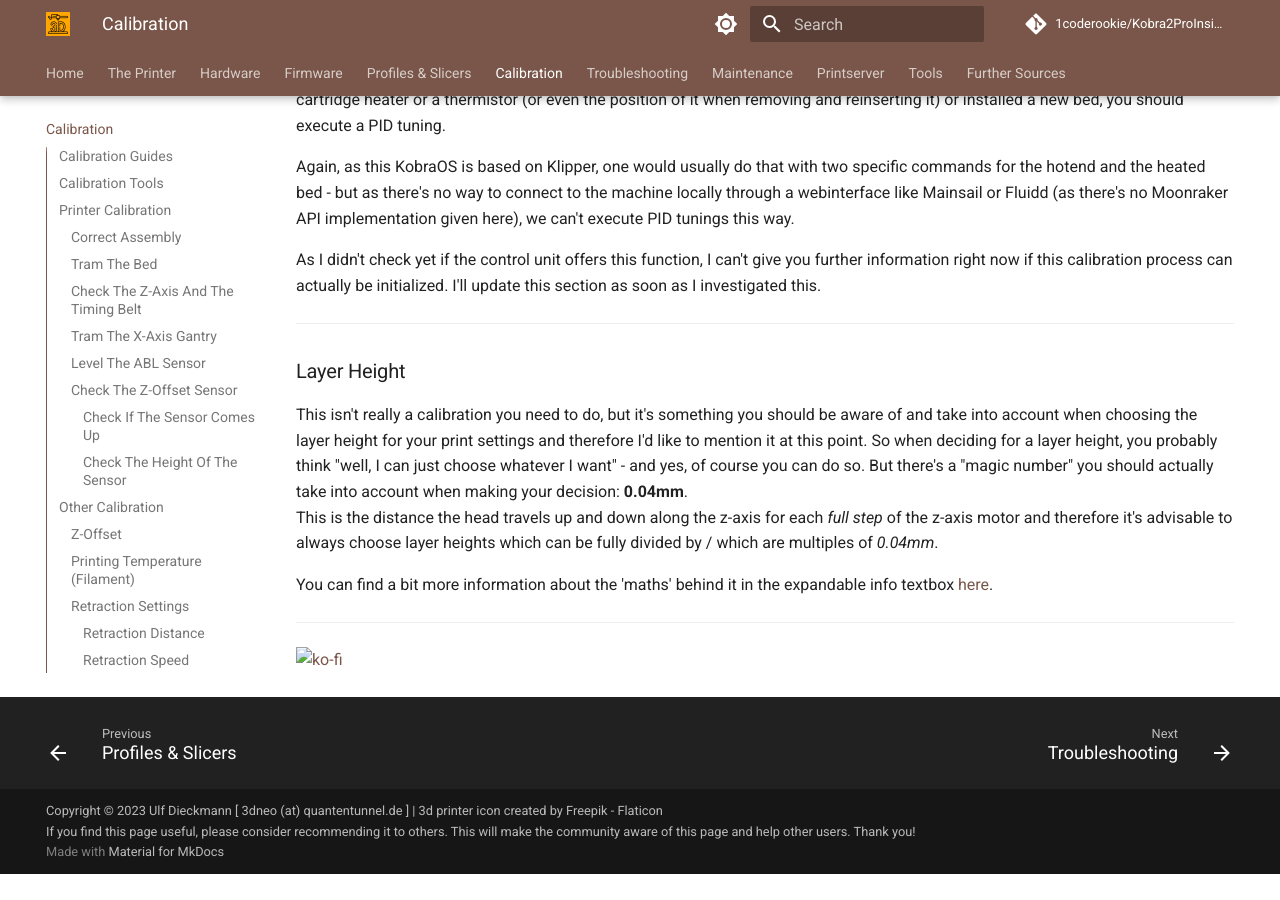
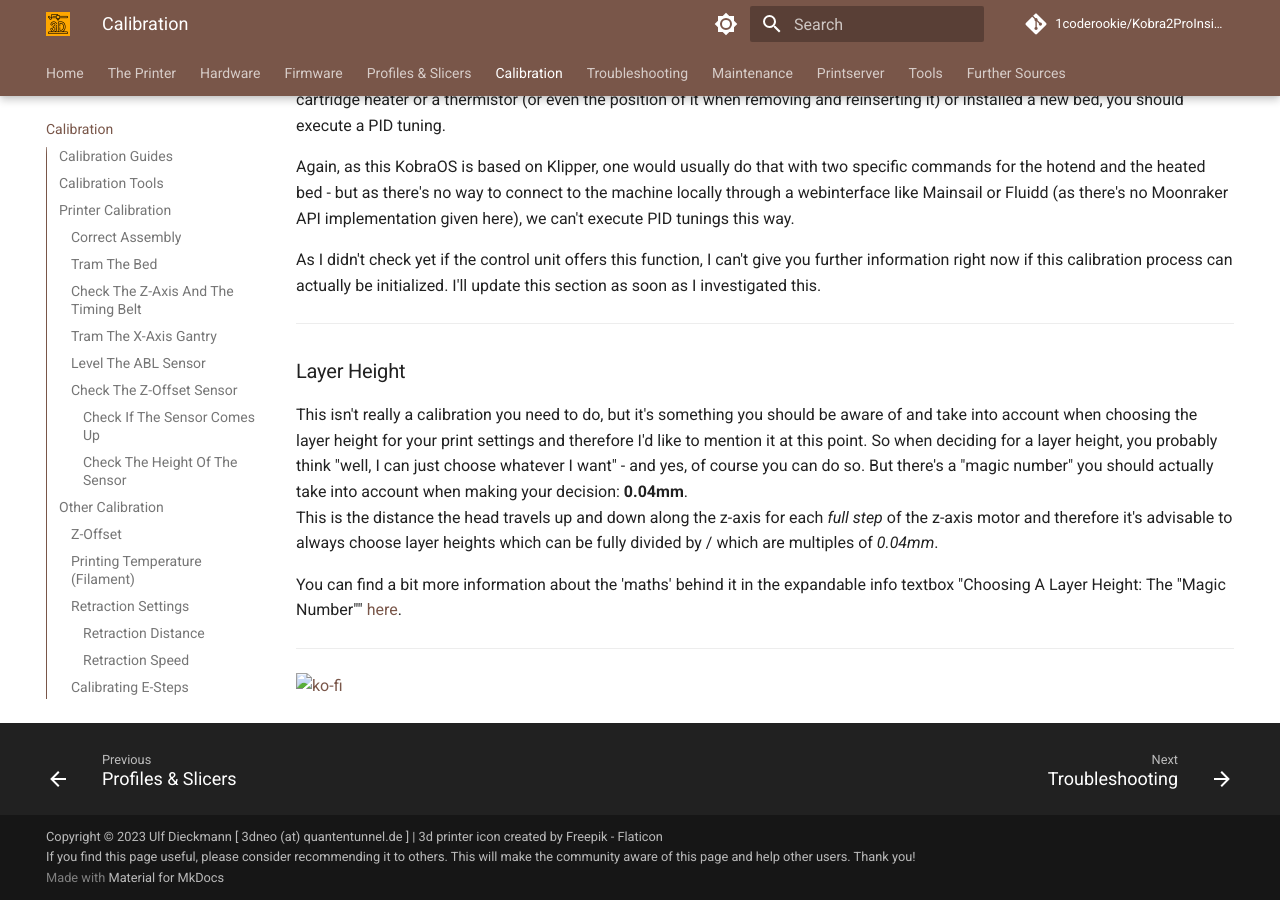
Before and after one commit to 1coderookie/Kobra2ProInsights, an MkDocs documentation site: the page built from docs/calibration.md, in a window 1280 px wide and 900 px high, scrolled down 8390 px. Built offline with MkDocs 1.6.1 and Material for MkDocs 9.7.7, drawn with Linux system fonts in a browser that asks for light colours; comment, search, counter and statistics services are not loaded; before the commit the page ends 9264 px from its top, so only the background shows below that.

Commit message:
Update calibration.md

```diff
--- a/docs/calibration.md
+++ b/docs/calibration.md
@@ -264,7 +264,7 @@
 This isn't really a calibration you need to do, but it's something you should be aware of and take into account when choosing the layer height for your print settings and therefore I'd like to mention it at this point. So when deciding for a layer height, you probably think "well, I can just choose whatever I want" - and yes, of course you can do so. But there's a "magic number" you should actually take into account when making your decision: **0.04mm**.
 This is the distance the head travels up and down along the z-axis for each *full step* of the z-axis motor and therefore it's advisable to always choose layer heights which can be fully divided by / which are multiples of *0.04mm*.
 
-You can find a bit more information about the 'maths' behind it in the expandable info textbox [here](hardware/axes.md#z-axis).
+You can find a bit more information about the 'maths' behind it in the expandable info textbox "Choosing A Layer Height: The "Magic Number"" [here](hardware/axes.md#z-axis).
 
 
 ---
```
